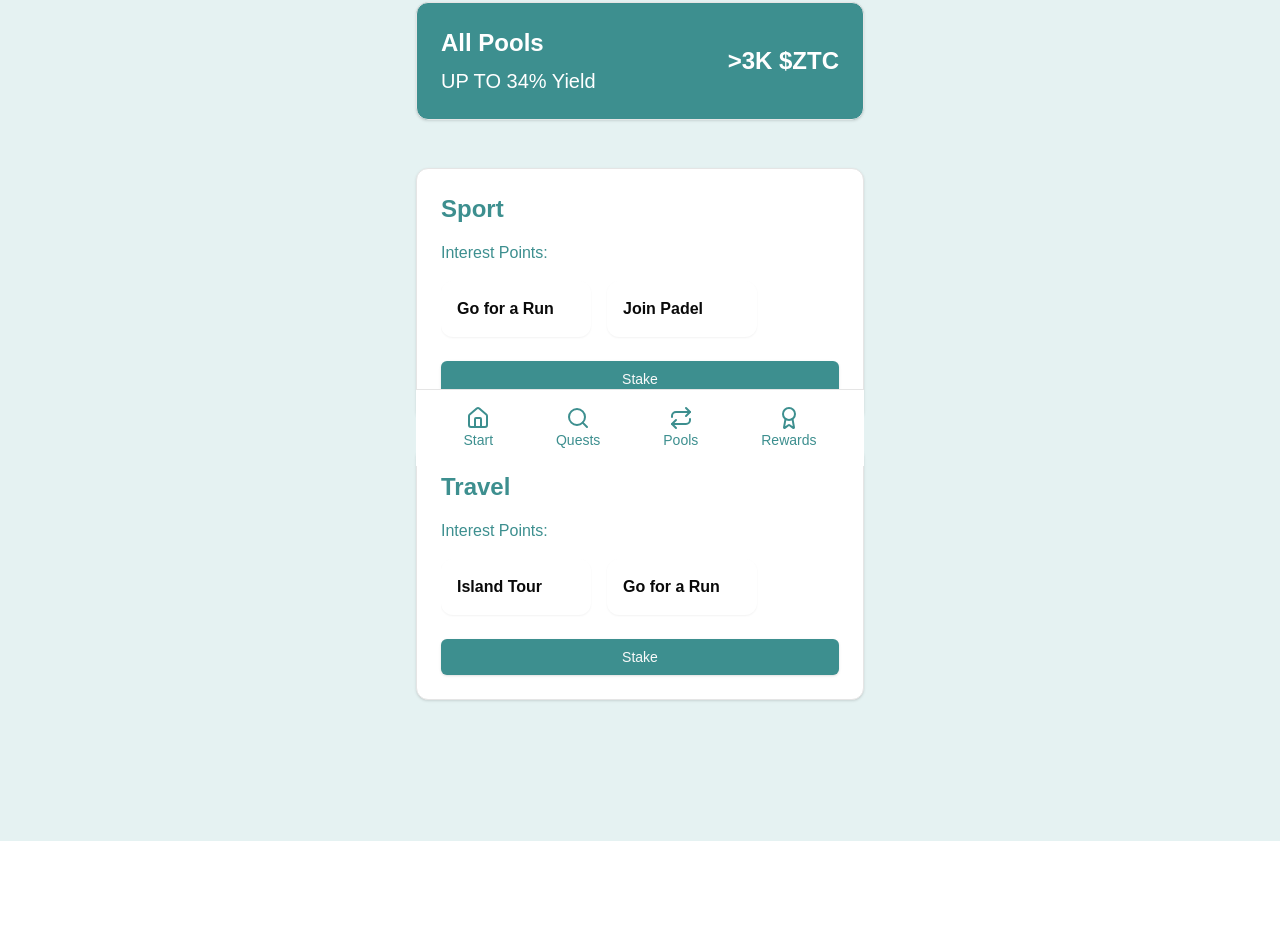
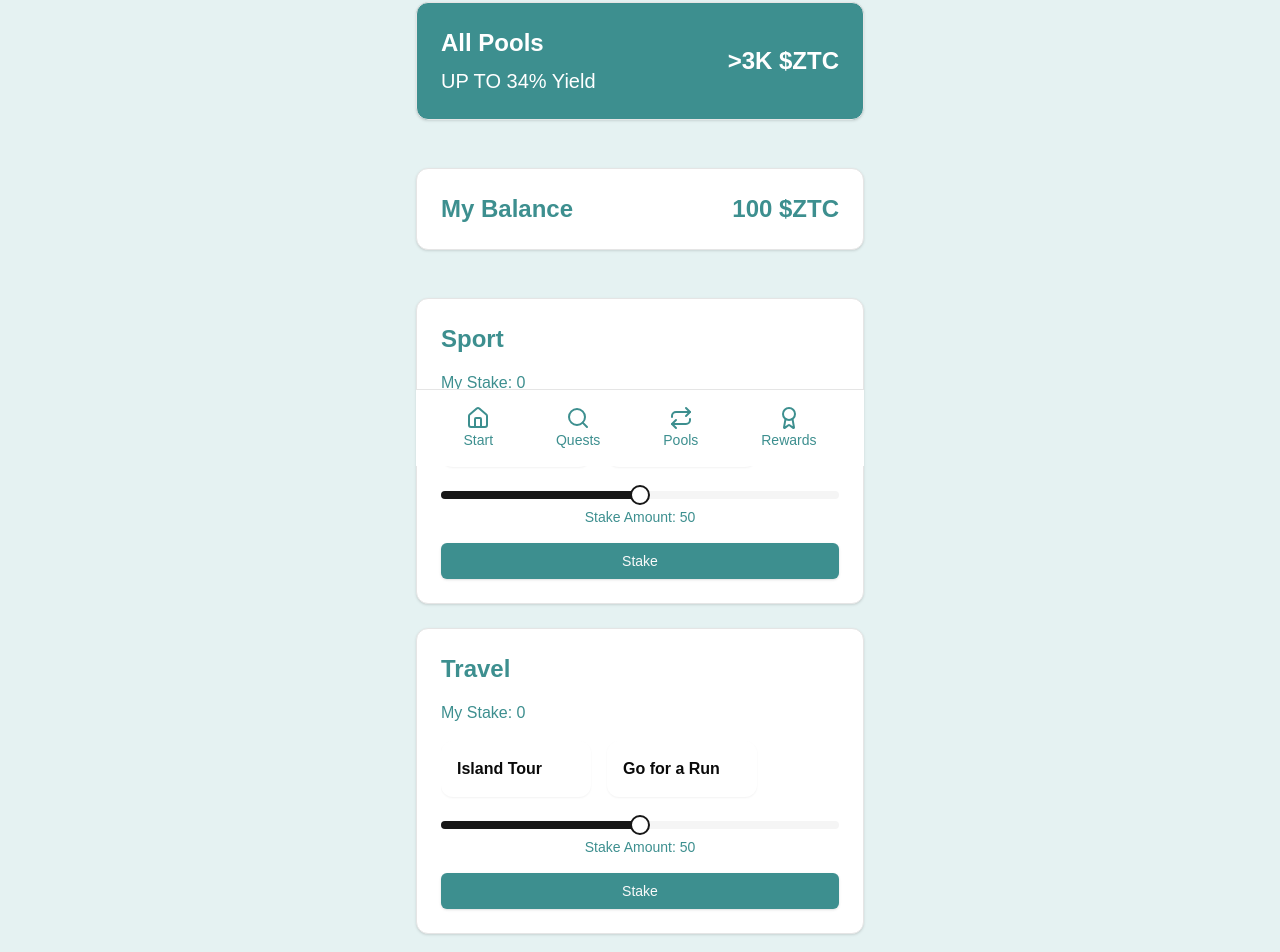
Before and after one commit to tms7331/zuQuest-frontend, a Next.js app: page /pools in a window 1280 px wide. Shown: the part 334-1286 px from the top of the page. Before the commit the page ends 1175 px from the top, so only its background shows below. Built offline with nearby package versions, Linux system fonts and the light colour scheme; no server answers; the database is empty.

Commit message:
Improve flow for staking on a pool

```diff
--- a/app/pools/page.tsx
+++ b/app/pools/page.tsx
@@ -2,44 +2,16 @@
 
 import { useEffect, useState } from "react"
 import Image from "next/image"
-import Link from "next/link"
-import { Trophy, Home, Search, Repeat, Award } from 'lucide-react'
+import { Trophy } from 'lucide-react'
 import QRCode from 'react-qr-code';
 import { Card, CardContent } from "@/components/ui/card"
 import { Button } from "@/components/ui/button"
 import { w3cwebsocket as W3CWebSocket } from 'websocket';
 import { Footer } from "@/components/footer"
 import { execHaloCmdWeb, HaloGateway } from '@arx-research/libhalo/api/web'
-import { supabase } from '@/lib/supabaseClient';
 import { isMobile } from 'react-device-detect';
+import { Slider } from "@/components/ui/slider";
 
-
-type Pool = {
-    tag: string;
-    count: number;
-}
-
-const fetchPools = async () => {
-    const { data, error } = await supabase.from('pools').select('*');
-    if (error) {
-        console.error('Error fetching pools:', error);
-        throw new Error('Failed to fetch pools');
-    }
-    return data;
-};
-
-
-const updatePool = async (tag: string, updates: Pool) => {
-    const { data, error } = await supabase
-        .from('pools')
-        .update(updates)
-        .eq('tag', tag);
-    if (error) {
-        console.error('Error updating pool:', error);
-        throw new Error('Failed to update profile');
-    }
-    return data;
-};
 
 
 export default function Page() {
@@ -50,6 +22,12 @@ export default function Page() {
     const [statusText, setStatusText] = useState('');
     // qrcodes will only be used on desktop
     const [qrc, setQrc] = useState("");
+
+    const [sliderValueSport, setSliderValueSport] = useState([50])
+    const [sliderValueTravel, setSliderValueTravel] = useState([50])
+    const [stakedSport, setStakedSport] = useState(0)
+    const [stakedTravel, setStakedTravel] = useState(0)
+    const [myBalance, setMyBalance] = useState(100)
 
     async function connectDesktop(tag: string) {
         const cmd = {
@@ -73,13 +51,23 @@ export default function Page() {
         try {
             const res = await gate.execHaloCmd(cmd);
             console.log(res)
-            await updatePool(tag, { tag: tag, count: poolsMap[tag] + 1 });
-            setPoolsMap({ ...poolsMap, [tag]: poolsMap[tag] + 1 });
+
+            // TODO - actually send transaction here, and display txHash
+
+
+            if (tag === 'sport') {
+                setStakedSport(sliderValueSport[0])
+                setMyBalance((prevBalance) => prevBalance - sliderValueSport[0]);
+            } else if (tag === 'travel') {
+                setStakedTravel(sliderValueTravel[0])
+                setMyBalance(myBalance - sliderValueTravel[0])
+            }
             setQrc("");
         } catch (e) {
             console.log('caught error when execHaloCmd');
         }
     }
+
 
     async function connectMobile(tag: string) {
         // Note - this will ONLY work on mobile
@@ -104,8 +92,14 @@ export default function Page() {
                     }
                 }
             });
-            await updatePool(tag, { tag: tag, count: poolsMap[tag] + 1 });
-            setPoolsMap({ ...poolsMap, [tag]: poolsMap[tag] + 1 });
+            if (tag === 'sport') {
+                console.log("USING VALUE", sliderValueSport[0])
+                setStakedSport(sliderValueSport[0])
+                setMyBalance((prevBalance) => prevBalance - sliderValueSport[0]);
+            } else if (tag === 'travel') {
+                setStakedTravel(sliderValueTravel[0])
+                setMyBalance(myBalance - sliderValueTravel[0])
+            }
             setStatusText("");
         } catch (e) {
             // the command has failed, display error to the user
@@ -120,32 +114,6 @@ export default function Page() {
             await connectDesktop(tag);
         }
     }
-
-
-    useEffect(() => {
-        const callFetchPools = async () => {
-            try {
-                const pools = await fetchPools();
-                console.log("GOT POOLS", pools)
-                // {tag: 'sport', count: 2}
-                if (pools) {
-                    const poolsMap = pools.reduce((acc, pool) => {
-                        acc[pool.tag] = pool.count;
-                        return acc;
-                    }, {} as Record<string, number>);
-                    console.log("POOLS MAP", poolsMap);
-
-                    setPoolsMap(poolsMap);
-                } else {
-                    setError('Failed to fetch pools');
-                }
-            } catch (err) {
-                setError('Error fetching data');
-            }
-        };
-
-        callFetchPools();
-    }, []);
 
     return (
         <main className="min-h-screen bg-[#E5F2F2] flex flex-col items-center justify-start p-4">
@@ -175,7 +143,7 @@ export default function Page() {
                 <div className="space-y-4">
                     <h2 className="text-4xl font-bold text-[#3D8F8F]">Fund Your Visions</h2>
                     <p className="text-xl leading-relaxed">
-                        Stake into what you like to see more, the rewards are going to be split based on the number of quests completed in your chosen area
+                        Stake into what you'd like to see more of, the rewards will be split based on the number of quests completed in your chosen areas
                     </p>
                 </div>
 
@@ -189,12 +157,20 @@ export default function Page() {
                     </CardContent>
                 </Card>
 
+                <Card className="bg-white">
+                    <CardContent className="p-6 flex justify-between items-center">
+                        <h3 className="text-2xl font-bold text-[#3D8F8F]">My Balance</h3>
+                        <div className="text-2xl font-bold text-[#3D8F8F]">{myBalance} $ZTC</div>
+                    </CardContent>
+                </Card>
+
+
                 <div className="space-y-6">
                     {/* Sport Section */}
                     <Card>
                         <CardContent className="p-6 space-y-4">
                             <h3 className="text-2xl font-bold text-[#3D8F8F]">Sport</h3>
-                            <div className="text-[#3D8F8F] mb-2">Interest Points: {poolsMap['sport']}</div>
+                            <div className="text-[#3D8F8F] mb-2">My Stake: {stakedSport}</div>
                             <div className="flex gap-4 overflow-x-auto pb-2">
                                 <div className="bg-white rounded-xl p-4 shadow-sm min-w-[150px]">
                                     <h4 className="font-bold">Go for a Run</h4>
@@ -203,7 +179,20 @@ export default function Page() {
                                     <h4 className="font-bold">Join Padel</h4>
                                 </div>
                             </div>
-                            <Button className="w-full bg-[#3D8F8F] hover:bg-[#2D7A7A]"
+                            <div className="space-y-2">
+                                <Slider
+                                    value={sliderValueSport}
+                                    onValueChange={setSliderValueSport}
+                                    max={100}
+                                    step={1}
+                                    className="w-full"
+                                />
+                                <div className="text-sm text-[#3D8F8F] text-center">
+                                    Stake Amount: {sliderValueSport[0]}
+                                </div>
+                            </div>
+                            <Button
+                                className="w-full bg-[#3D8F8F] hover:bg-[#2D7A7A]"
                                 onClick={() => connectToWristband('sport')}
                             >
                                 Stake
@@ -215,7 +204,7 @@ export default function Page() {
                     <Card>
                         <CardContent className="p-6 space-y-4">
                             <h3 className="text-2xl font-bold text-[#3D8F8F]">Travel</h3>
-                            <div className="text-[#3D8F8F] mb-2">Interest Points: {poolsMap['travel']}</div>
+                            <div className="text-[#3D8F8F] mb-2">My Stake: {stakedTravel}</div>
                             <div className="flex gap-4 overflow-x-auto pb-2">
                                 <div className="bg-white rounded-xl p-4 shadow-sm min-w-[150px]">
                                     <h4 className="font-bold">Island Tour</h4>
@@ -224,13 +213,27 @@ export default function Page() {
                                     <h4 className="font-bold">Go for a Run</h4>
                                 </div>
                             </div>
-                            <Button className="w-full bg-[#3D8F8F] hover:bg-[#2D7A7A]"
+                            <div className="space-y-2">
+                                <Slider
+                                    value={sliderValueTravel}
+                                    onValueChange={setSliderValueTravel}
+                                    max={100}
+                                    step={1}
+                                    className="w-full"
+                                />
+                                <div className="text-sm text-[#3D8F8F] text-center">
+                                    Stake Amount: {sliderValueTravel[0]}
+                                </div>
+                            </div>
+                            <Button
+                                className="w-full bg-[#3D8F8F] hover:bg-[#2D7A7A]"
                                 onClick={() => connectToWristband('travel')}
                             >
                                 Stake
                             </Button>
                         </CardContent>
                     </Card>
+
 
 
                     <div>
--- /dev/null
+++ b/components/ui/slider.tsx
@@ -0,0 +1,25 @@
+"use client"
+
+import * as React from "react"
+import * as SliderPrimitive from "@radix-ui/react-slider"
+
+import { cn } from "@/lib/utils"
+
+const Slider = React.forwardRef<
+    React.ElementRef<typeof SliderPrimitive.Root>,
+    React.ComponentPropsWithoutRef<typeof SliderPrimitive.Root>
+>(({ className, ...props }, ref) => (
+    <SliderPrimitive.Root
+        ref={ref}
+        className={cn("relative flex w-full touch-none select-none items-center", className)}
+        {...props}
+    >
+        <SliderPrimitive.Track className="relative h-2 w-full grow overflow-hidden rounded-full bg-secondary">
+            <SliderPrimitive.Range className="absolute h-full bg-primary" />
+        </SliderPrimitive.Track>
+        <SliderPrimitive.Thumb className="block h-5 w-5 rounded-full border-2 border-primary bg-background ring-offset-background transition-colors focus-visible:outline-none focus-visible:ring-2 focus-visible:ring-ring focus-visible:ring-offset-2 disabled:pointer-events-none disabled:opacity-50" />
+    </SliderPrimitive.Root>
+))
+Slider.displayName = SliderPrimitive.Root.displayName
+
+export { Slider }
--- a/package.json
+++ b/package.json
@@ -13,6 +13,7 @@
     "@radix-ui/react-dialog": "^1.1.2",
     "@radix-ui/react-label": "^2.1.0",
     "@radix-ui/react-select": "^2.1.2",
+    "@radix-ui/react-slider": "^1.2.1",
     "@radix-ui/react-slot": "^1.1.0",
     "@radix-ui/react-tabs": "^1.1.1",
     "@reclaimprotocol/js-sdk": "^2.1.2",
```
Also changed, not shown: 1 other file (tests, documents, lock files or other folders).
